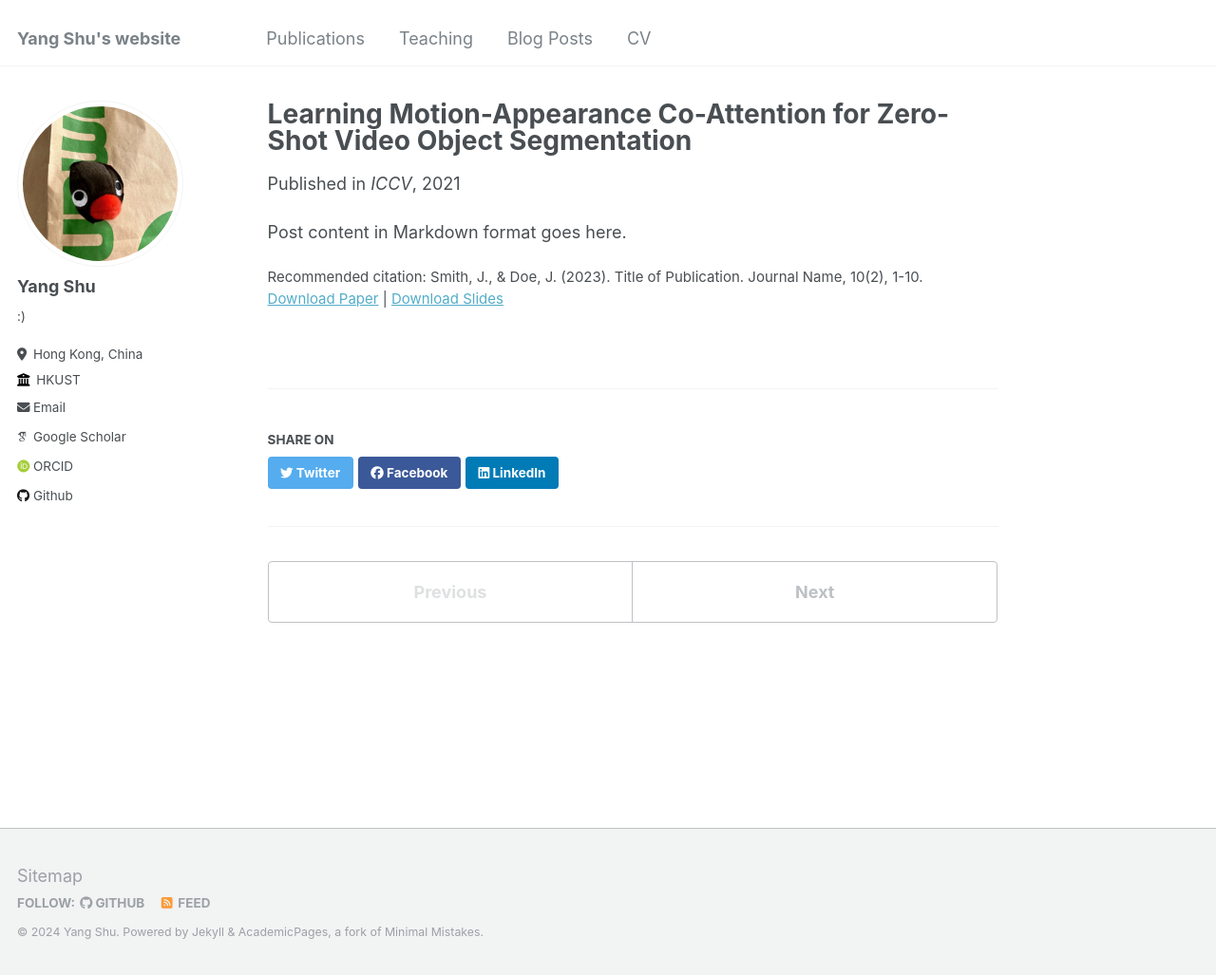
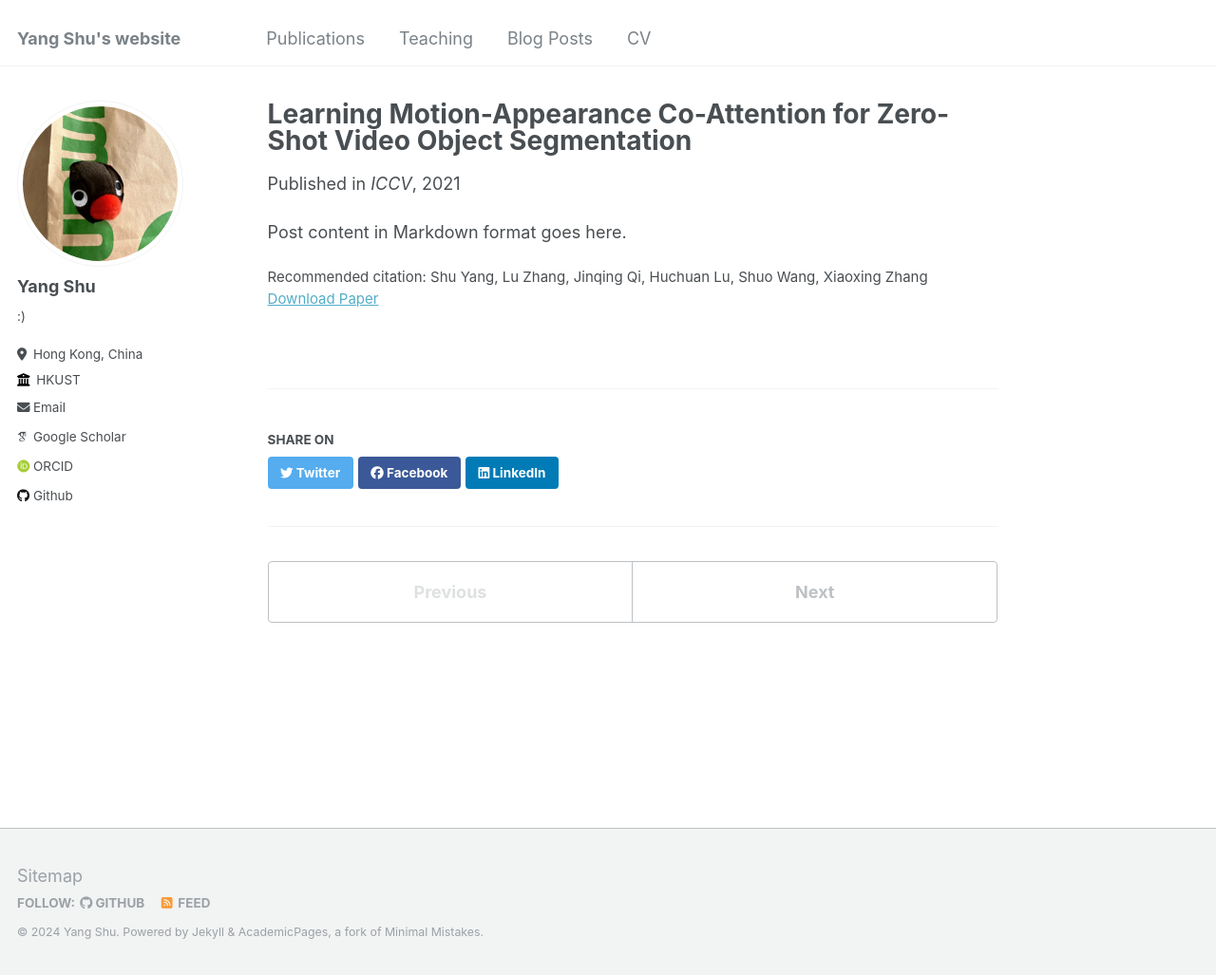
Before and after one commit to isyangshu/isyangshu.github.io, a Jekyll site: the page built from _publications/2021-01-01-paper-title-number-1.md, in a window 1280 px wide and 1027 px high. Shown: the whole window at 95% size. Built offline with Jekyll 4.4.1, drawn with Linux system fonts in a browser that asks for light colours; some web fonts are replaced.

Commit message:
Update 2021-01-01-paper-title-number-1.md

```diff
--- a/_publications/2021-01-01-paper-title-number-1.md
+++ b/_publications/2021-01-01-paper-title-number-1.md
@@ -6,9 +6,8 @@ header:
   teaser: images/640.png
 collection: publications # or "teaching"
 permalink: /publication/2021-01-01-paper-title-number-1
-citation: "Smith, J., & Doe, J. (2023). Title of Publication. Journal Name, 10(2), 1-10."
+citation: Shu Yang, Lu Zhang, Jinqing Qi, Huchuan Lu, Shuo Wang, Xiaoxing Zhang
 paperurl: /assets/papers/paper.pdf # optional, link to the paper
-slidesurl: /assets/slides/slides.pdf # optional, link to the slides
 ---
 
 Post content in Markdown format goes here.
```
